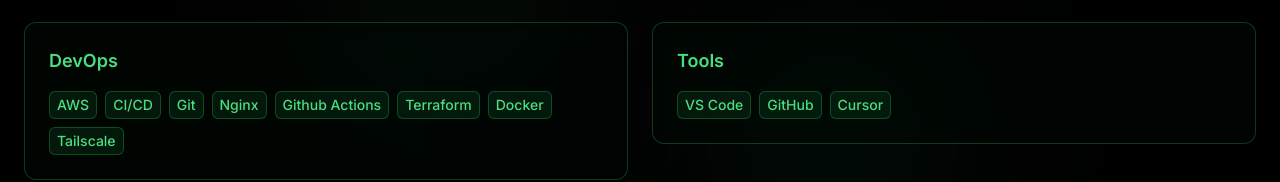
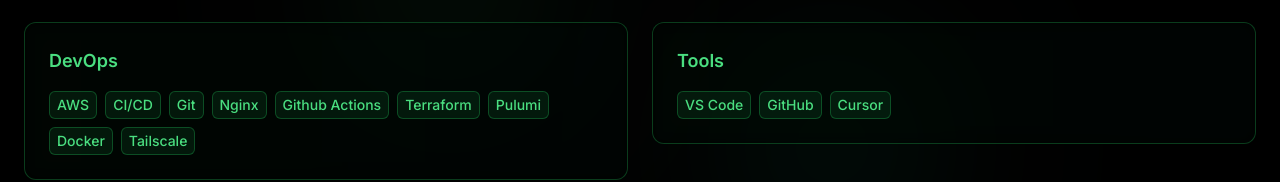
Before and after one commit to MauricioIPastora/personal-website, a Next.js app: page / in a window 1280 px wide. Shown: the part 5071-5253 px from the top of the page. Built offline with nearby package versions, Linux system fonts and the light colour scheme; no server answers.

Commit message:
updated tech stack

```diff
--- a/src/components/TechStack.tsx
+++ b/src/components/TechStack.tsx
@@ -37,6 +37,7 @@
       "Nginx",
       "Github Actions",
       "Terraform",
+      "Pulumi",
       "Docker",
       "Tailscale",
     ],
```
